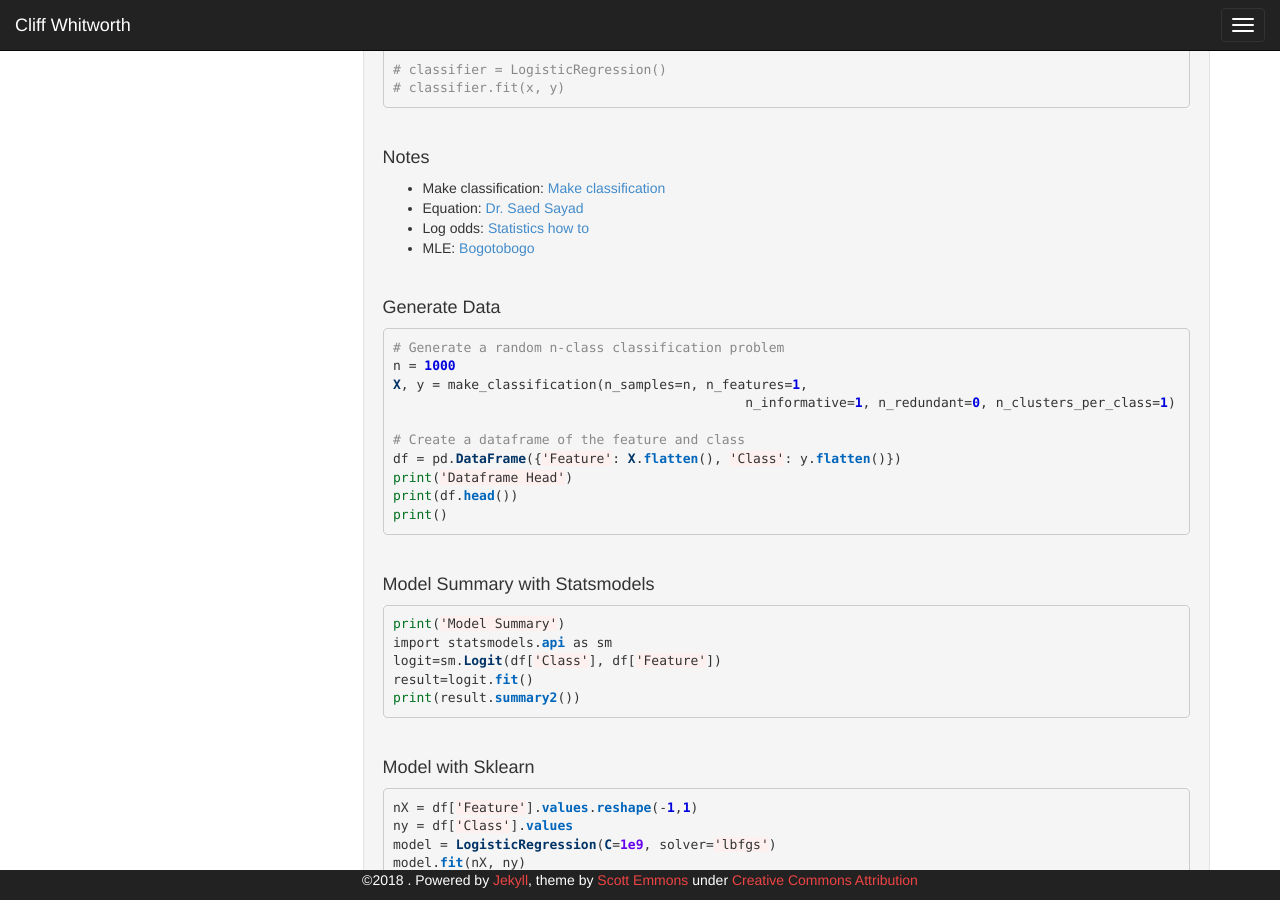
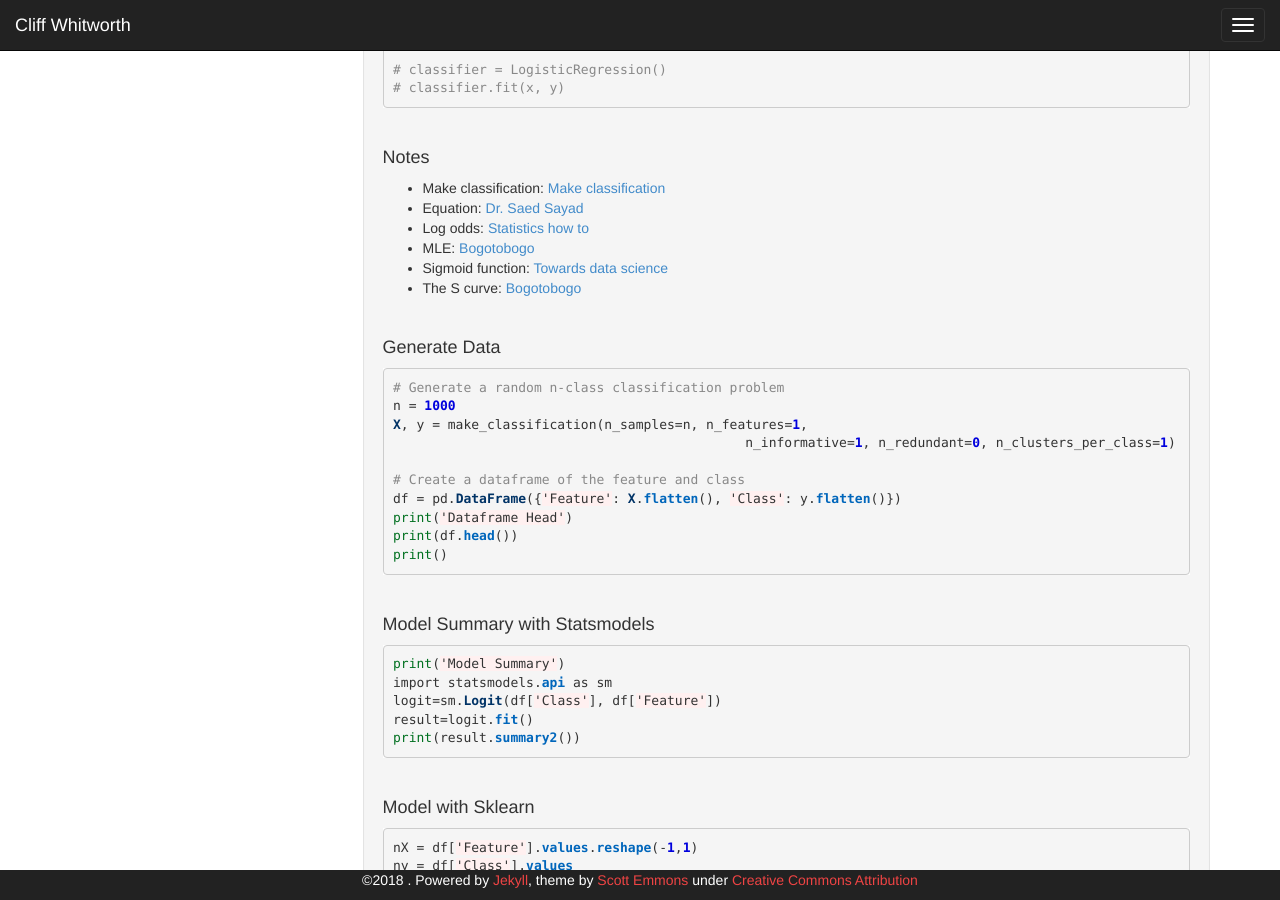
Before and after one commit to cliffwhitworth/cliffwhitworth.github.io, a Jekyll site: the page built from _posts/2018-04-07-logistic-regression.markdown, in a window 1280 px wide and 900 px high, scrolled down 512 px. Built offline with Jekyll 4.4.1, drawn with Linux system fonts in a browser that asks for light colours.

Commit message:
Added Sigmoid and S curve

```diff
--- a/_posts/2018-04-07-logistic-regression.markdown
+++ b/_posts/2018-04-07-logistic-regression.markdown
@@ -61,6 +61,16 @@ Statistics how to
 </li>
 <li>MLE:
 <a href="https://www.bogotobogo.com/python/scikit-learn/Maximum-Likelyhood-Estimation-MLE.php">
+Bogotobogo
+</a>
+</li>
+<li>Sigmoid function:
+<a href="https://towardsdatascience.com/activation-functions-neural-networks-1cbd9f8d91d6">
+Towards data science
+</a>
+</li>
+<li>The S curve:
+<a href="https://www.goodreads.com/author/quotes/3242685.Pedro_Domingos?page=5">
 Bogotobogo
 </a>
 </li>
```
